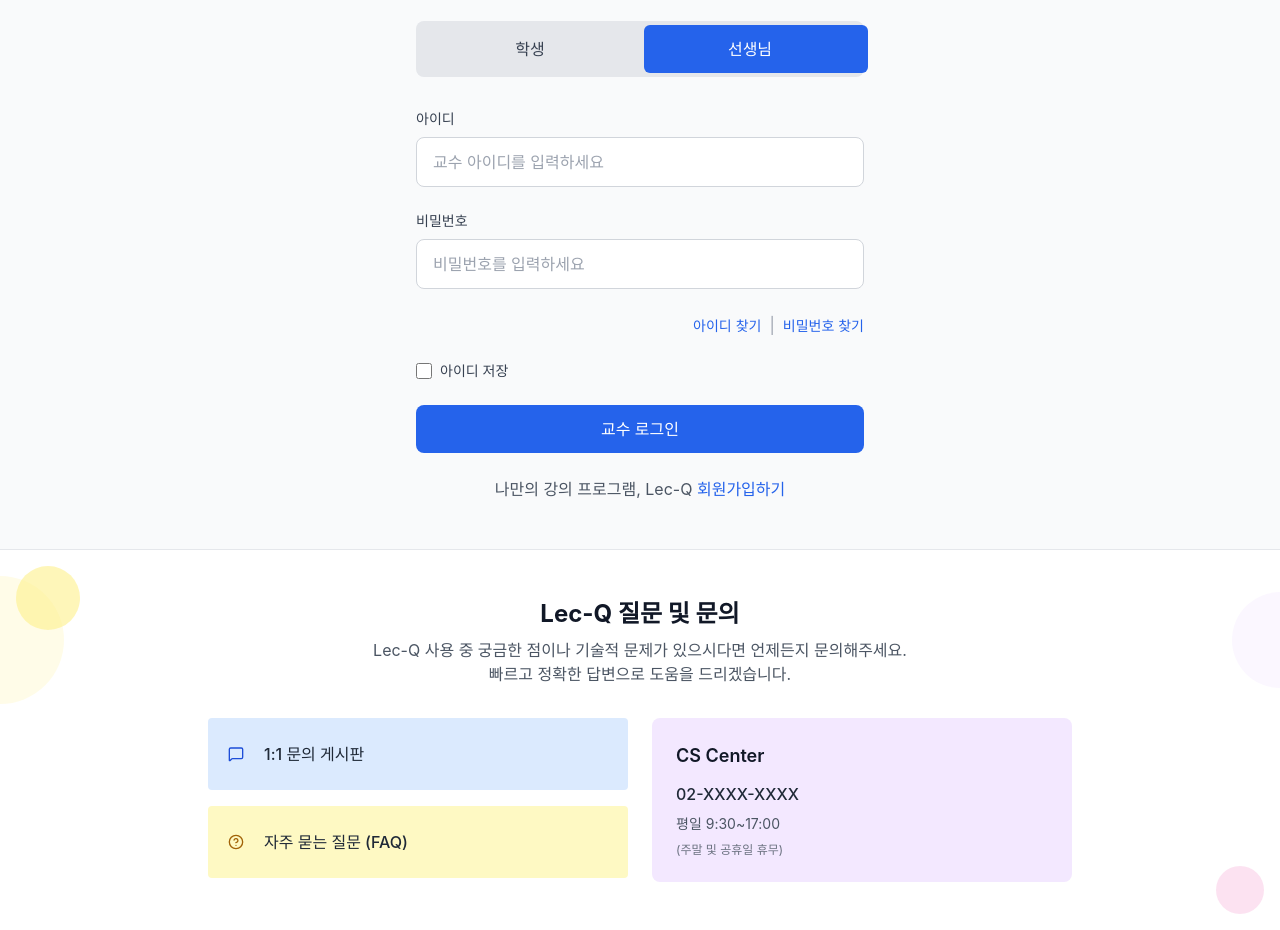
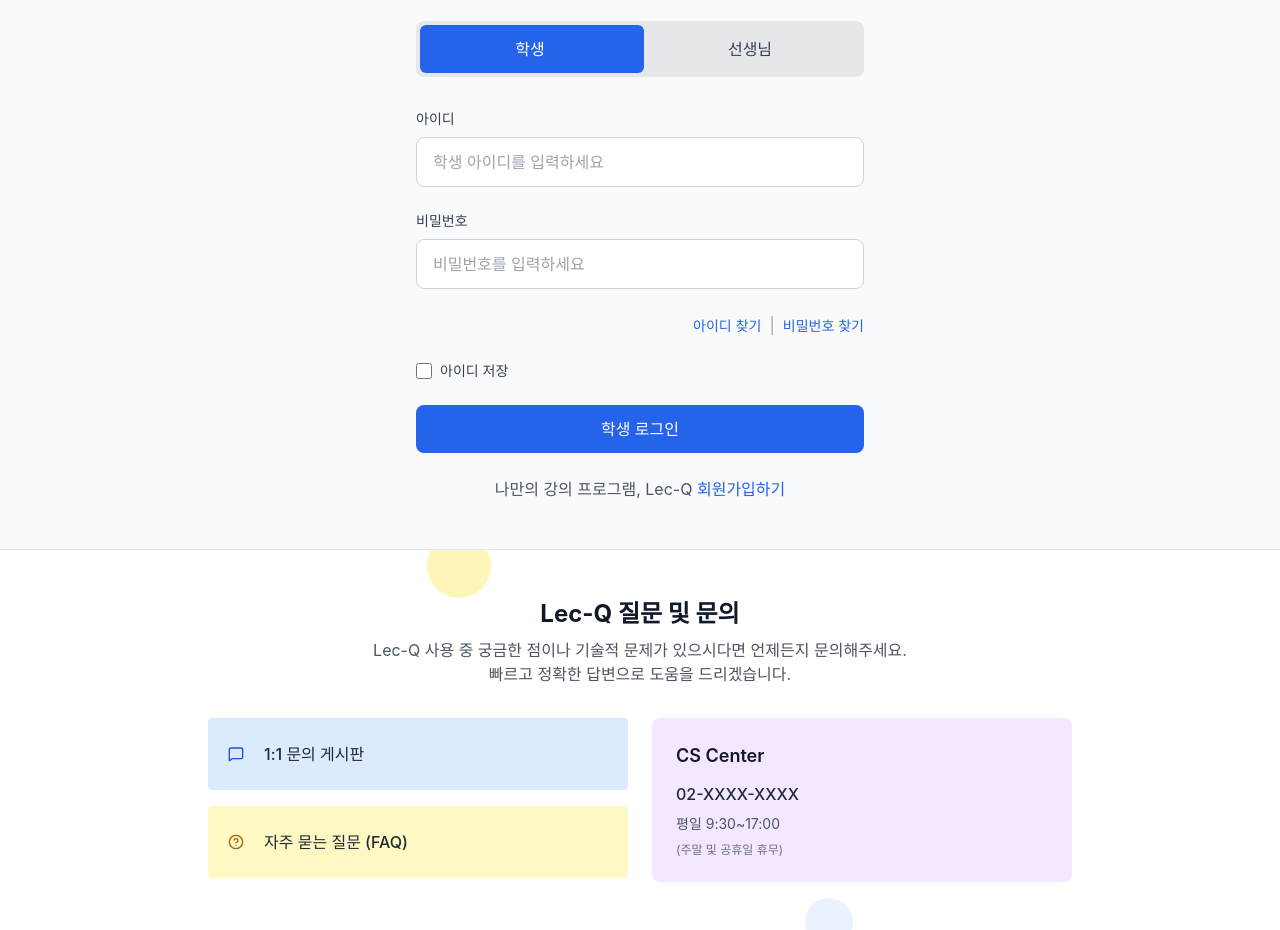
Before and after one commit to kw-ic-web/25-team-legend-chicken, a React (Vite) app in the folder frontend/: page /login in a window 1280 px wide. Shown: the part 160-1090 px from the top of the page. Built offline with nearby package versions, Linux system fonts and the light colour scheme.

Commit message:
🎨: 로그인 페이지 장식요소 배치

```diff
--- a/frontend/src/components/auth/CustomerSupport.tsx
+++ b/frontend/src/components/auth/CustomerSupport.tsx
@@ -3,12 +3,12 @@ import { MessageSquare, HelpCircle } from "lucide-react";
 
 const CustomerSupport: React.FC = () => {
   return (
-    <div className="bg-white border-t border-gray-200 py-12 relative">
+    <div className="bg-white border-t border-gray-200 py-12 relative overflow-hidden">
       {/* 장식 요소 */}
-      <div className="absolute top-4 left-4 w-16 h-16 bg-yellow-200 rounded-full opacity-60"></div>
-      <div className="absolute bottom-4 right-4 w-12 h-12 bg-pink-200 rounded-full opacity-60"></div>
+      <div className="absolute -top-4 left-1/3 w-16 h-16 bg-yellow-200 rounded-full opacity-60 z-0"></div>
+      <div className="absolute -bottom-4 right-1/3 w-12 h-12 bg-blue-100 rounded-full opacity-60 z-0"></div>
 
-      <div className="max-w-4xl mx-auto px-4">
+      <div className="max-w-4xl mx-auto px-4 relative z-10">
         <div className="text-center mb-8">
           <h2 className="text-2xl font-bold text-gray-900 mb-2">
             Lec-Q 질문 및 문의
--- a/frontend/src/pages/common/LoginPage.tsx
+++ b/frontend/src/pages/common/LoginPage.tsx
@@ -5,7 +5,7 @@ import LoginForm from "../../components/auth/LoginForm";
 import CustomerSupport from "../../components/auth/CustomerSupport";
 
 const LoginPage: React.FC = () => {
-  const [userType, setUserType] = useState<"student" | "teacher">("teacher");
+  const [userType, setUserType] = useState<"student" | "teacher">("student");
   const [formData, setFormData] = useState({
     id: "",
     password: "",
@@ -25,7 +25,7 @@ const LoginPage: React.FC = () => {
   };
 
   return (
-    <div className="min-h-screen bg-gray-50 flex flex-col">
+    <div className="min-h-screen bg-gray-50 flex flex-col relative">
       {/* 로그인 섹션 */}
       <div className="flex-1 flex items-center justify-center px-4 py-12">
         <div className="w-full max-w-md">
@@ -69,8 +69,7 @@ const LoginPage: React.FC = () => {
       <CustomerSupport />
 
       {/* 장식 요소 */}
-      <div className="absolute bottom-0 left-0 w-32 h-32 bg-yellow-200 rounded-full opacity-20 -translate-x-16 translate-y-16"></div>
-      <div className="absolute bottom-0 right-0 w-24 h-24 bg-purple-200 rounded-full opacity-20 translate-x-12 translate-y-12"></div>
+      <div className="absolute bottom-1/3 right-0 w-24 h-24 bg-purple-200 rounded-full opacity-20 translate-x-12 translate-y-12 -z-10"></div>
     </div>
   );
 };
```
